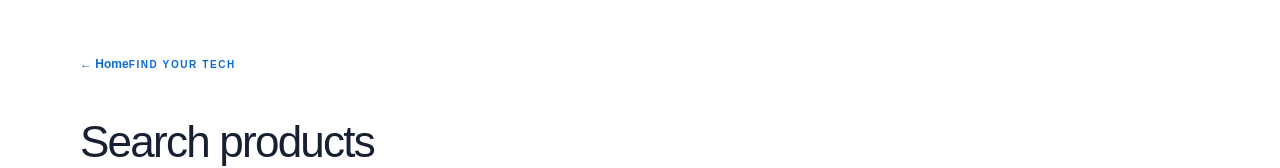
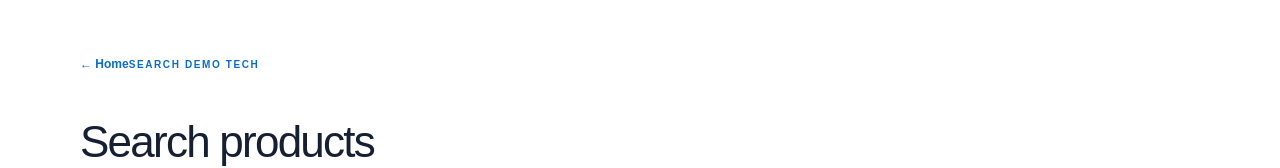
Before and after one commit to muhbel01/uncle-joe-computers-shopping-mall, a Next.js app: page /search in a window 1280 px wide. Shown: the top 168 px of the page. Built offline with nearby package versions, Linux system fonts and the light colour scheme; no server answers.

Commit message:
refactor: apply reusable store config to catalogue UI

```diff
--- a/app/search/page.tsx
+++ b/app/search/page.tsx
@@ -2,6 +2,7 @@ import type { Metadata } from "next";
 import Link from "next/link";
 import { ProductGrid, type StoreProduct } from "@/components/product-grid";
 import { getPublicSupabaseClient } from "@/lib/supabase/public";
+import { storeConfig } from "@/lib/store-config";
 
 export const metadata: Metadata = { title: "Search Products" };
 export const revalidate = 30;
@@ -32,7 +33,7 @@ export default async function SearchPage({ searchParams }: Props) {
     <main className="page-shell">
       <div className="container page-heading">
         <Link href="/" className="back-link">← Home</Link>
-        <span className="eyebrow">FIND YOUR TECH</span>
+        <span className="eyebrow">SEARCH {storeConfig.shortName}</span>
         <h1>Search products</h1>
         <form className="search search-page-form" action="/search">
           <label className="sr-only" htmlFor="q">Search products</label>
```
